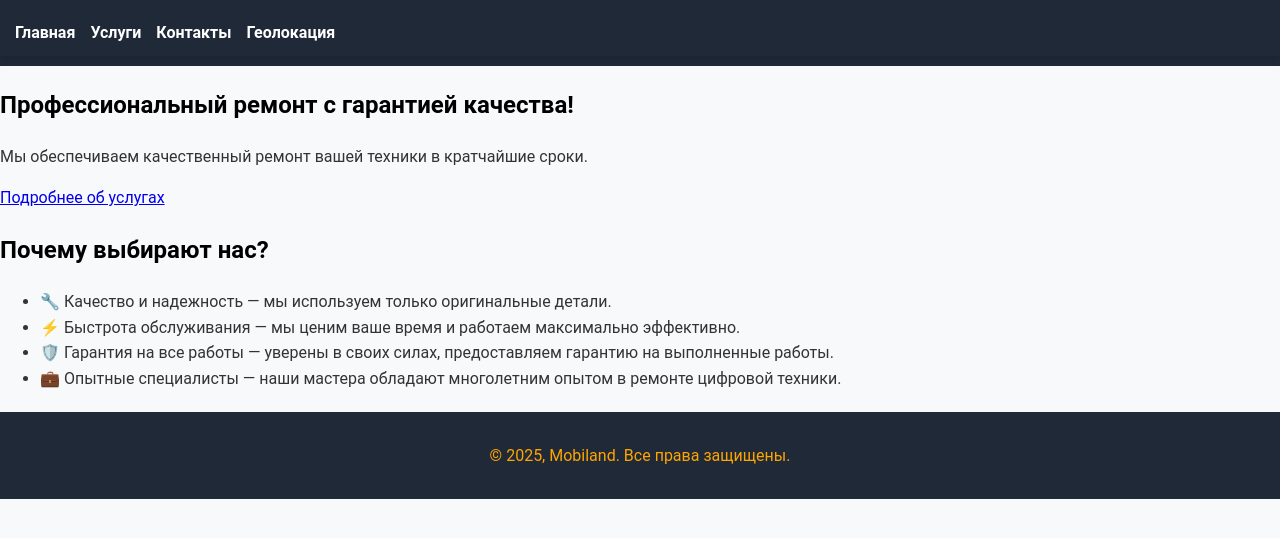
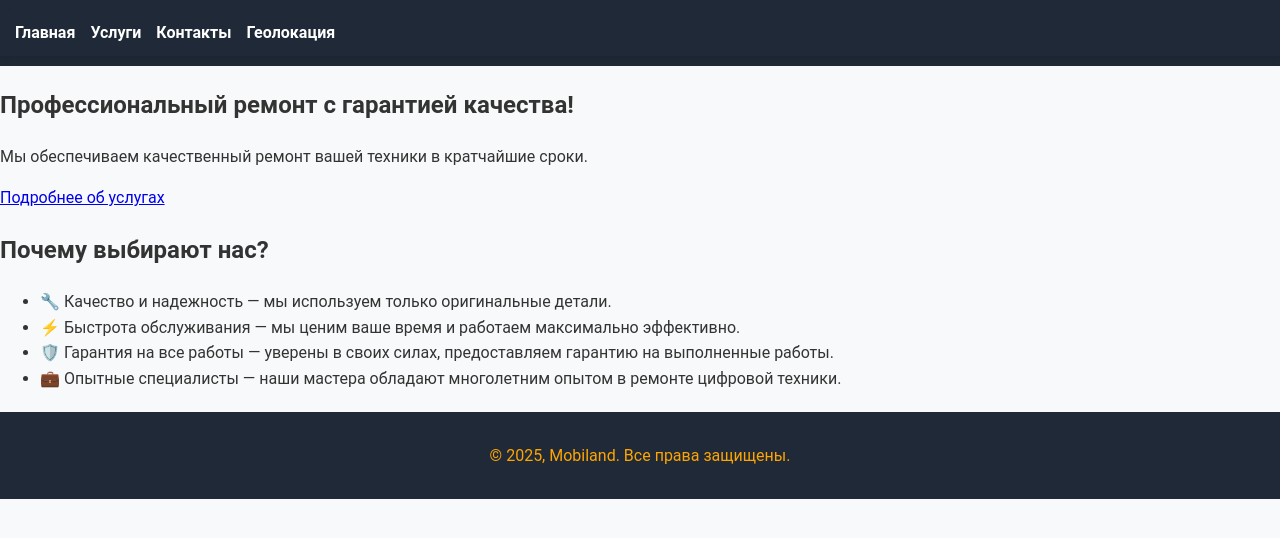
Before and after one commit to LemonRamis/MobiLand, a plain HTML site: page index.html in a window 1280 px wide. Drawn offline with Linux system fonts and the light colour scheme.

Commit message:
Update style.css

```diff
--- a/style.css
+++ b/style.css
@@ -64,7 +64,7 @@ header {
 }
 
 h1, h2 {
-    color: #000;
+    color: #333333;
 }
 
 button {
```
